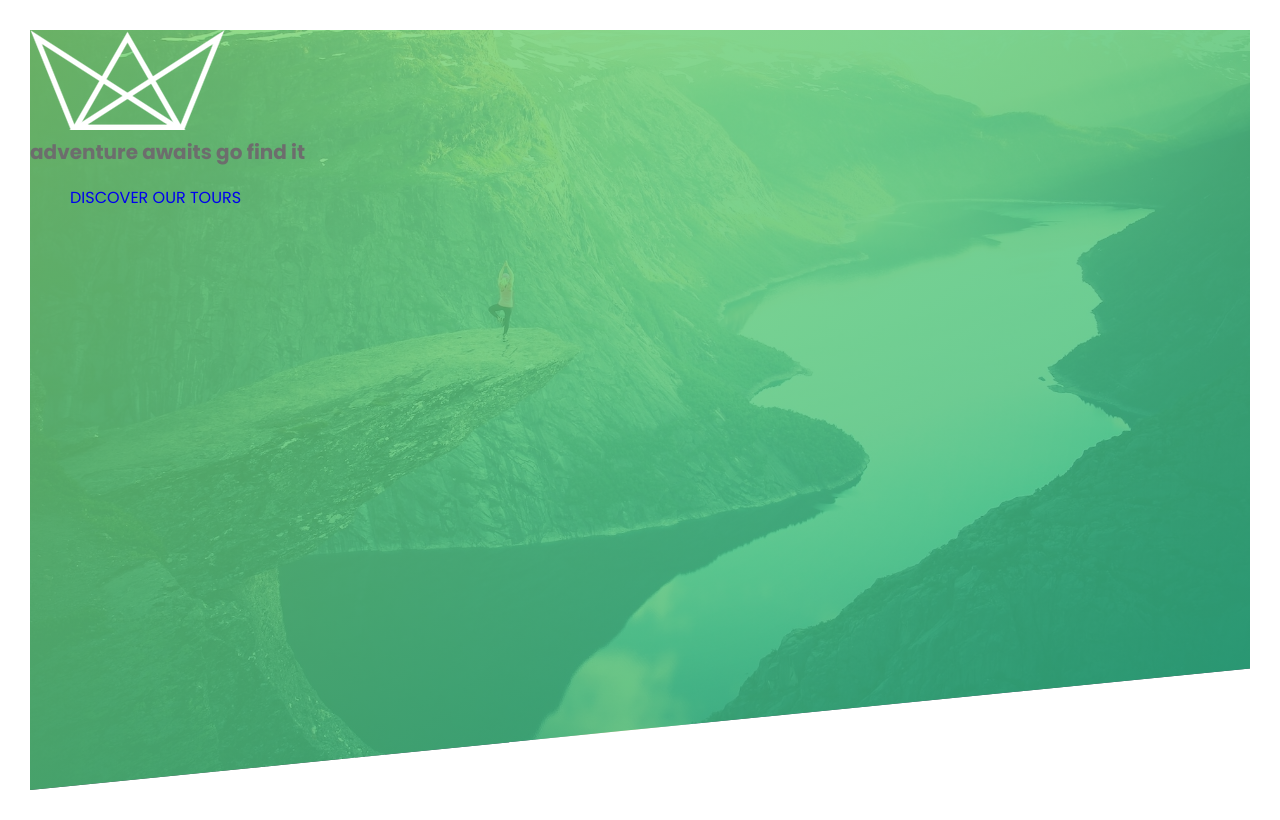
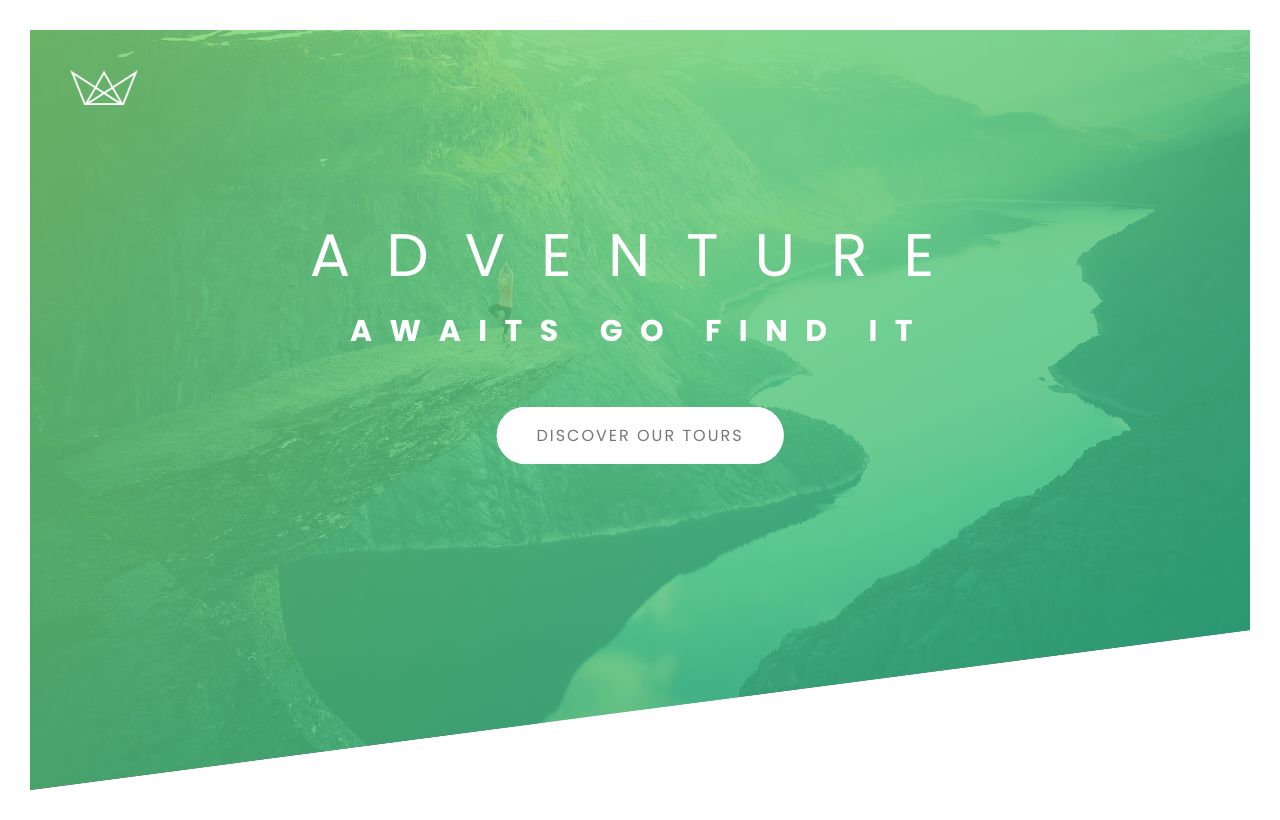
Before and after one commit to Akash007670/CSS-Projects, a website: page travel-fiesta/index.html in a window 1280 px wide. Drawn offline with Linux system fonts and the light colour scheme; files whose address does not match are found by name.

Commit message:
Added 7-1 css architecture with sass

```diff
--- /dev/null
+++ b/travel-fiesta/sass/abstract/_variable.scss
@@ -0,0 +1,6 @@
+$color-primary: #55c57a;
+$color-primary-light: #7ed56f;
+$color-primary-dark: #28b485;
+$color-grey-dark: #777;
+$color-white: #fff;
+$color-black: #000;
--- /dev/null
+++ b/travel-fiesta/sass/base/_animations.scss
@@ -0,0 +1,38 @@
+@keyframes moveInLeft {
+  0% {
+    opacity: 0;
+    transform: translateX(-10rem);
+  }
+  80% {
+    transform: translateX(2rem);
+  }
+  100% {
+    opacity: 1;
+    transform: translate(0);
+  }
+}
+
+@keyframes moveInRight {
+  0% {
+    opacity: 0;
+    transform: translateX(10rem);
+  }
+  80% {
+    transform: translateX(-2rem);
+  }
+  100% {
+    opacity: 1;
+    transform: translate(0);
+  }
+}
+
+@keyframes moveTop {
+  0% {
+    opacity: 0;
+    transform: translateY(2rem);
+  }
+  100% {
+    opacity: 1;
+    transform: translateY(0);
+  }
+}
--- /dev/null
+++ b/travel-fiesta/sass/base/_base.scss
@@ -0,0 +1,16 @@
+*,
+*::after,
+*::before {
+  margin: 0;
+  padding: 0;
+  box-sizing: inherit;
+}
+
+html {
+  //This defines what 1rem is.
+  font-size: 62.5%;
+}
+
+body {
+  box-sizing: border-box;
+}
--- /dev/null
+++ b/travel-fiesta/sass/base/_typografhy.scss
@@ -0,0 +1,39 @@
+body {
+  font-family: "Poppins", sans-serif;
+  /* font-size: 16px; */
+  font-weight: 400;
+  line-height: 1.7;
+  color: $color-grey-dark;
+  padding: 3rem;
+}
+
+.heading-primary {
+  color: $color-white;
+  text-transform: uppercase;
+  text-align: center;
+  backface-visibility: hidden;
+  &--main {
+    display: block;
+    font-size: 6rem;
+    font-weight: 400;
+    text-align: center;
+    letter-spacing: 3.6rem;
+    animation-name: moveInLeft;
+    animation-duration: 2s;
+    /* animation-delay: 2s; */
+    /* animation-iteration-count: 3; */
+    /* animation-timing-function: ease-out; */
+  }
+
+  &--sub {
+    display: block;
+    font-size: 3rem;
+    font-weight: 600;
+    text-align: center;
+    letter-spacing: 1.75rem;
+    animation: moveInRight 2s;
+    margin-bottom: 50px;
+    /* animation-duration: 2s; */
+    /* animation-delay: 2s; */
+  }
+}
--- /dev/null
+++ b/travel-fiesta/sass/components/_button.scss
@@ -0,0 +1,58 @@
+.btn {
+  &,
+  &:link,
+  &:visited {
+    text-decoration: none;
+    text-transform: uppercase;
+    display: inline-block;
+    border-radius: 3rem;
+    padding: 1.5rem 4rem;
+    transition: all 0.2s;
+    position: relative;
+    font-size: 1.6rem;
+  }
+
+  &--white {
+    background-color: $color-white;
+    color: $color-grey-dark;
+    font-size: 1.8rem;
+    font-weight: 400;
+    letter-spacing: 0.2rem;
+
+    &::after {
+      background-color: $color-white;
+    }
+  }
+
+  &:hover {
+    transform: translateY(-3px);
+    box-shadow: 0 1rem 2rem rgba($color-black, 0.2);
+
+    &::after {
+      transform: scale(1.5);
+      opacity: 0;
+    }
+  }
+  &:active {
+    transform: translateY(-1px);
+    box-shadow: 0 0.5rem 1rem rgba($color-black, 0.2);
+  }
+
+  &:after {
+    content: "";
+    display: inline-block;
+    position: absolute;
+    height: 100%;
+    width: 100%;
+    border-radius: 3rem;
+    top: 0;
+    left: 0;
+    z-index: -1;
+    transition: all 0.4s;
+  }
+
+  &--animated {
+    animation: moveTop 1s ease-out 0.75s;
+    animation-fill-mode: backwards;
+  }
+}
--- /dev/null
+++ b/travel-fiesta/sass/layout/_header.scss
@@ -0,0 +1,32 @@
+.header {
+  height: 95vh;
+  background-image: linear-gradient(
+      to right bottom,
+      rgba($color-primary-light, 0.8),
+      rgba($color-primary-dark, 0.8)
+    ),
+    url(../img/hero.jpg);
+  background-size: cover;
+  background-position: top;
+  position: relative;
+  -webkit-clip-path: polygon(0 0, 100% 0, 100% 75vh, 0 100%);
+  clip-path: polygon(0 0, 100% 0, 100% 75vh, 0 100%);
+
+  &__logo-box {
+    position: absolute;
+    top: 4rem;
+    left: 4rem;
+  }
+
+  &__logo {
+    height: 3.5rem;
+  }
+
+  &__text-box {
+    position: absolute;
+    top: 40%;
+    left: 50%;
+    transform: translate(-50%, -50%);
+    text-align: center;
+  }
+}
--- a/travel-fiesta/sass/main.scss
+++ b/travel-fiesta/sass/main.scss
@@ -1,191 +1,14 @@
-$color-primary: #55c57a;
-$color-primary-light: #7ed56f;
-$color-primary-dark: #28b485;
-$color-grey-dark: #777;
-$color-white: #fff;
+@import "abstract/functions";
+@import "abstract/mixins";
+@import "abstract/variable";
 
-*,
-*::after,
-*::before {
-  margin: 0;
-  padding: 0;
-  box-sizing: inherit;
-}
+@import "base/base";
+@import "base/animations";
+@import "base/typografhy";
+@import "base/utilities";
 
-html {
-  font-size: 62.5%;
-}
+@import "components/button";
 
-body {
-  font-family: "Poppins", sans-serif;
-  /* font-size: 16px; */
-  font-weight: 400;
-  line-height: 1.7;
-  color: rgb(109, 109, 109);
-  padding: 3rem;
-  box-sizing: border-box;
-}
-
-header {
-  position: relative;
-  height: 95vh;
-  background-image: linear-gradient(
-      to right bottom,
-      rgba($color-primary-light, 0.8),
-      rgba($color-primary-dark, 0.8)
-    ),
-    url("../assets/hero.jpg");
-  background-size: cover;
-  background-position: top;
-  clip-path: polygon(0 0, 100% 0%, 100% 84%, 0% 100%);
-  //   background-color: #000000;
-  //   background-image: linear-gradient(315deg, #000000 0%, #7f8c8d 74%);
-}
-
-.logo-box {
-  position: absolute;
-  top: 4rem;
-  left: 4rem;
-}
-
-.logo {
-  height: 3.5rem;
-}
-
-.hero-text {
-  /* border: 2px solid red; */
-  position: absolute;
-  top: 40%;
-  left: 50%;
-  transform: translate(-50%, -50%);
-  text-align: center;
-}
-
-.heading {
-  color: rgb(255, 246, 246);
-  text-transform: uppercase;
-  text-align: center;
-  backface-visibility: hidden;
-}
-
-.heading-main {
-  display: block;
-  font-size: 6rem;
-  font-weight: 400;
-  text-align: center;
-  letter-spacing: 3.6rem;
-  animation-name: moveInLeft;
-  animation-duration: 2s;
-  /* animation-delay: 2s; */
-  /* animation-iteration-count: 3; */
-  /* animation-timing-function: ease-out; */
-}
-
-.heading-sub {
-  display: block;
-  font-size: 3rem;
-  font-weight: 600;
-  text-align: center;
-  letter-spacing: 1.75rem;
-  animation: moveInRight 2s;
-  margin-bottom: 50px;
-  /* animation-duration: 2s; */
-  /* animation-delay: 2s; */
-}
-
-@keyframes moveInLeft {
-  0% {
-    opacity: 0;
-    transform: translateX(-10rem);
-  }
-  80% {
-    transform: translateX(2rem);
-  }
-  100% {
-    opacity: 1;
-    transform: translate(0);
-  }
-}
-
-@keyframes moveInRight {
-  0% {
-    opacity: 0;
-    transform: translateX(10rem);
-  }
-  80% {
-    transform: translateX(-2rem);
-  }
-  100% {
-    opacity: 1;
-    transform: translate(0);
-  }
-}
-
-.btn {
-  &:link,
-  &:visited {
-    text-decoration: none;
-    text-transform: uppercase;
-    display: inline-block;
-    border-radius: 3rem;
-    padding: 1.5rem 4rem;
-    transition: all 0.2s;
-    position: relative;
-    font-size: 1.6rem;
-  }
-
-  &-white {
-    background-color: $color-white;
-    color: $color-grey-dark;
-    font-size: 1.8rem;
-    font-weight: 400;
-    letter-spacing: 0.2rem;
-
-    &::after {
-      background-color: $color-white;
-    }
-  }
-
-  @keyframes moveTop {
-    0% {
-      opacity: 0;
-      transform: translateY(2rem);
-    }
-    100% {
-      opacity: 1;
-      transform: translateY(0);
-    }
-  }
-
-  &:hover {
-    transform: translateY(-3px);
-    box-shadow: 0 1rem 2rem rgba(41, 40, 40, 0.76);
-
-    &::after {
-      transform: scale(1.5);
-      opacity: 0;
-    }
-  }
-  &:active {
-    transform: translateY(-1px);
-    box-shadow: 0 0.5rem 1rem rgba(41, 40, 40, 0.829);
-  }
-
-  &:after {
-    content: "";
-    display: inline-block;
-    position: absolute;
-    height: 100%;
-    width: 100%;
-    border-radius: 3rem;
-    top: 0;
-    left: 0;
-    z-index: -1;
-    transition: all 0.4s;
-  }
-
-  &-animated {
-    animation: moveTop 1s ease-out 0.75s;
-    animation-fill-mode: backwards;
-  }
-}
+@import "pages/home";
+@import "layout/header";
+@import "base/typografhy";
```
Also changed, not shown: travel-fiesta/css/style.css, travel-fiesta/sass/abstract/_functions.scss (added), travel-fiesta/sass/abstract/_mixins.scss (added), travel-fiesta/sass/base/_utilities.scss (added), travel-fiesta/sass/pages/_home.scss (added).
